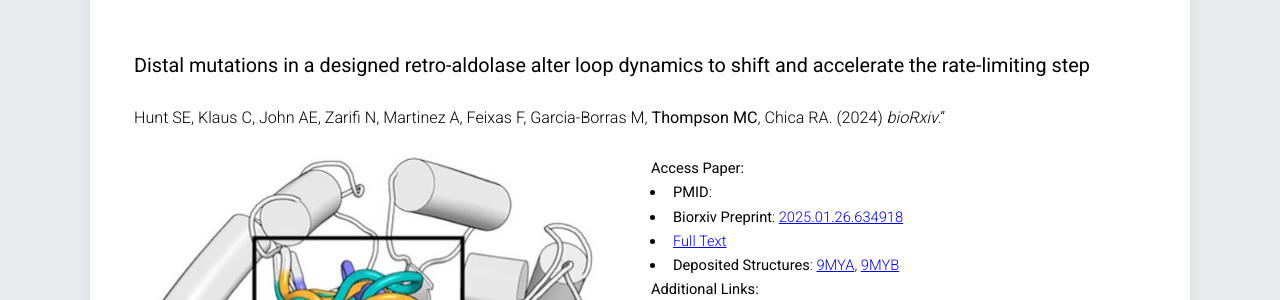
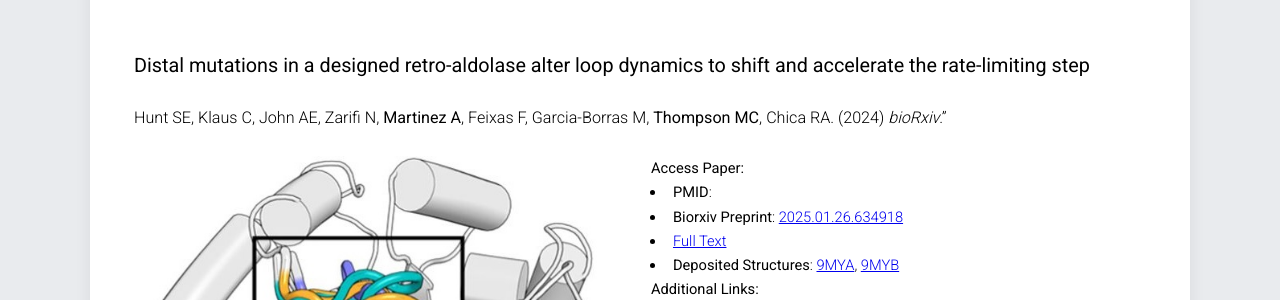
Before and after one commit to mthompson-lab/mthompson-lab.github.io, a Jekyll site: the page built from publications/index.html, in a window 1280 px wide and 900 px high. Shown: the part 398-698 px from the top of the window. Built offline with Jekyll 4.4.1, drawn with Linux system fonts in a browser that asks for light colours.

Commit message:
made Alec's name bold

```diff
--- a/_data/publications.yml
+++ b/_data/publications.yml
@@ -14,7 +14,7 @@
 #       url: http://mullinslab.ucsf.edu/
 #
 - title: "**Distal mutations in a designed retro-aldolase alter loop dynamics to shift and accelerate the rate-limiting step**"
-  citation: Hunt SE, Klaus C, John AE, Zarifi N, Martinez A, Feixas F, Garcia-Borras M, **Thompson MC**, Chica RA. (2024) *bioRxiv*."
+  citation: Hunt SE, Klaus C, John AE, Zarifi N, **Martinez A**, Feixas F, Garcia-Borras M, **Thompson MC**, Chica RA. (2024) *bioRxiv*."
   date: 202501
   image: '/images/pub/hunt_2025.jpg'
   pmid:
```
